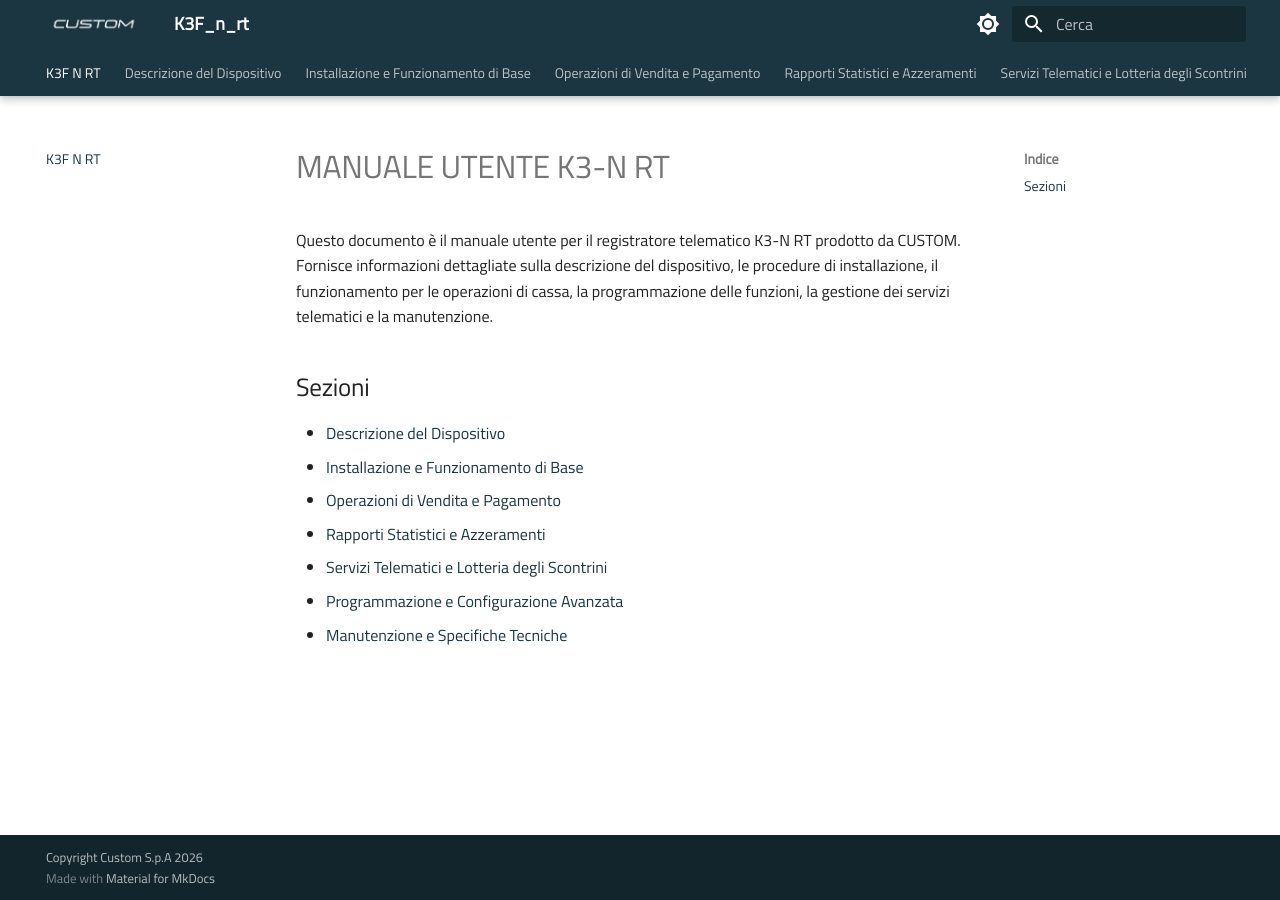
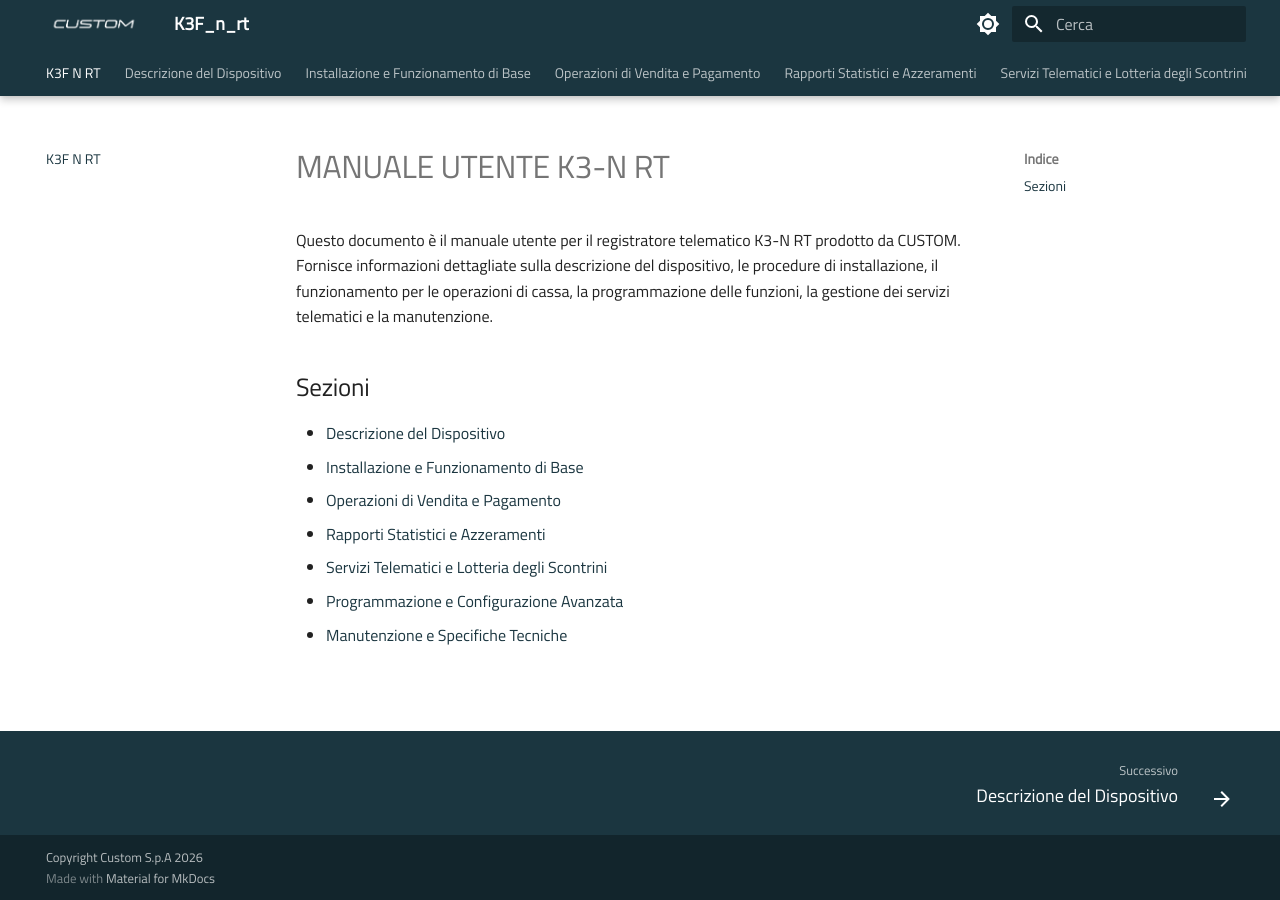
Before and after one commit to ivanrobuschi-custom/K3F_n_rt, an MkDocs documentation site: the page built from docs/index.md, in a window 1280 px wide. Built offline with MkDocs 1.6.1 and Material for MkDocs 9.7.7, drawn with Linux system fonts in a browser that asks for light colours; some of the changed lines change nothing that is shown.

Commit message:
modifica md

```diff
--- a/mkdocs.yml
+++ b/mkdocs.yml
@@ -58,10 +58,10 @@
       permalink: true
 nav:
   - K3F N RT: index.md
-  - Descrizione del Dispositivo: manuale-utente-k3-n-rt/descrizione-del-dispositivo.md
-  - Installazione e Funzionamento di Base: manuale-utente-k3-n-rt/installazione-e-funzionamento-di-base.md
-  - Operazioni di Vendita e Pagamento: manuale-utente-k3-n-rt/operazioni-di-vendita-e-pagamento.md
-  - Rapporti Statistici e Azzeramenti: manuale-utente-k3-n-rt/rapporti-statistici-e-azzeramenti.md
-  - Servizi Telematici e Lotteria degli Scontrini: manuale-utente-k3-n-rt/servizi-telematici-e-lotteria-degli-scontrini.md
-  - Programmazione e Configurazione Avanzata: manuale-utente-k3-n-rt/programmazione-e-configurazione-avanzata.md
-  - Manutenzione e Specifiche Tecniche: manuale-utente-k3-n-rt/manutenzione-e-specifiche-tecniche.md
+  - Descrizione del Dispositivo: descrizione-del-dispositivo.md
+  - Installazione e Funzionamento di Base: installazione-e-funzionamento-di-base.md
+  - Operazioni di Vendita e Pagamento: operazioni-di-vendita-e-pagamento.md
+  - Rapporti Statistici e Azzeramenti: rapporti-statistici-e-azzeramenti.md
+  - Servizi Telematici e Lotteria degli Scontrini: servizi-telematici-e-lotteria-degli-scontrini.md
+  - Programmazione e Configurazione Avanzata: programmazione-e-configurazione-avanzata.md
+  - Manutenzione e Specifiche Tecniche: manutenzione-e-specifiche-tecniche.md
```
